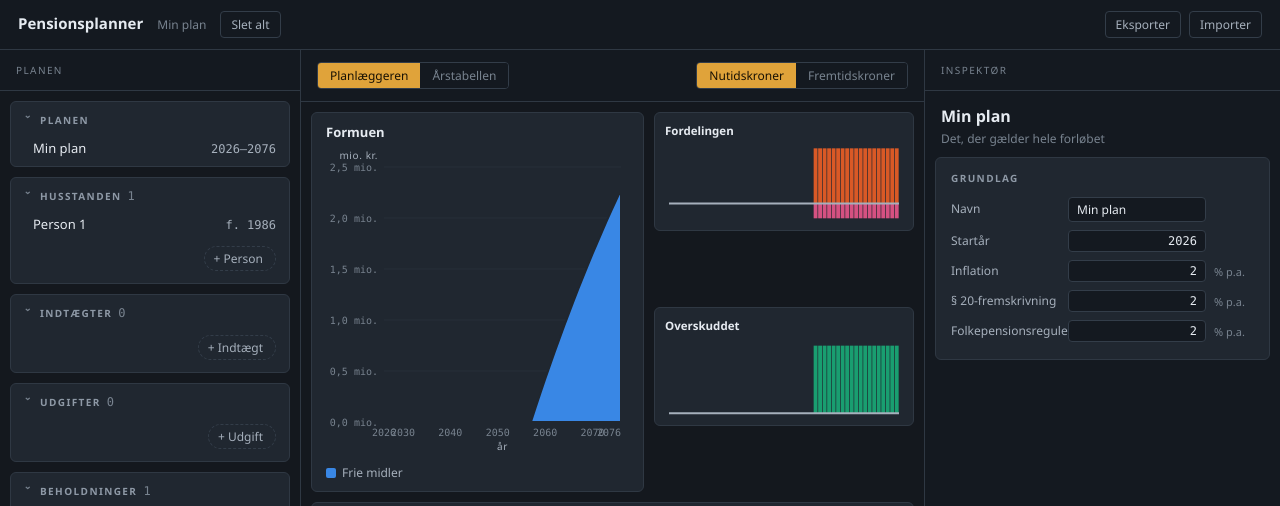
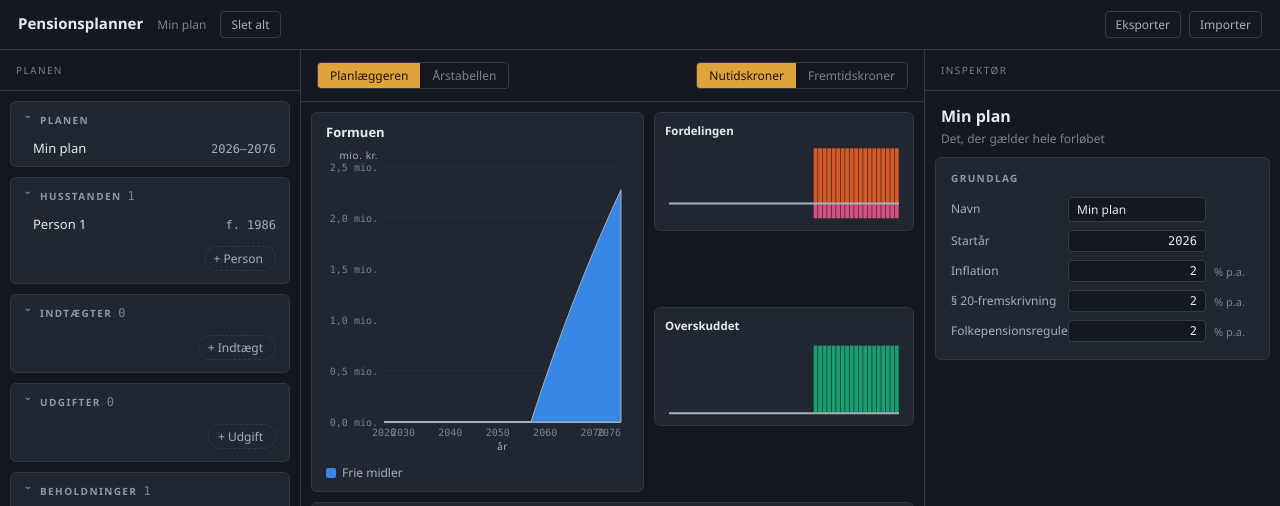
Before and after one commit to jbhdk/PensionPlanner, a React (Vite) app: page / in a window 1280 px wide. Shown: the top 506 px of the page. Built offline with nearby package versions, Linux system fonts and the light colour scheme.

Commit message:
Gør formuegrafens bånd-skel til en lys, tynd linje
Den fladefarvede kant var i praksis usynlig — en mørk streg mellem to
farver, der begge er mørkere end fladen selv. En synlig, lys 1 px linje
(--label) finder sømmen mellem båndene.

```diff
--- a/src/ui/WealthChart.tsx
+++ b/src/ui/WealthChart.tsx
@@ -28,6 +28,12 @@ const SPAN_BRIGHTNESS = 0.7
 // Spændets mærkat står i proportional skrift, hvor tegnbredden kun kan
 // skønnes. Pladen under det må hellere være et hår for bred end for smal.
 const SPAN_LABEL_CHAR_WIDTH = 5.3
+
+// Skellet mellem to bånd er en synlig lys linje og ikke et fladefarvet
+// mellemrum — ellers forsvinder sømmen mellem to farver, der begge er
+// mørkere end fladen.
+const BAND_STROKE = 'var(--label)'
+const BAND_STROKE_WIDTH = 1
 
 type BandPoint = { y0: number; y1: number }
 
@@ -220,8 +226,8 @@ export function WealthChart({
                 data-holding={band.holding.id}
                 d={band.path}
                 fill={band.color}
-                stroke="var(--flade)"
-                strokeWidth={2}
+                stroke={BAND_STROKE}
+                strokeWidth={BAND_STROKE_WIDTH}
               />
             </g>
           ))}
@@ -239,8 +245,8 @@ export function WealthChart({
                     data-buffer-dimmed={band.holding.id}
                     d={band.path}
                     fill={band.color}
-                    stroke="var(--flade)"
-                    strokeWidth={2}
+                    stroke={BAND_STROKE}
+                    strokeWidth={BAND_STROKE_WIDTH}
                   />
                 </g>
               ))}
```
